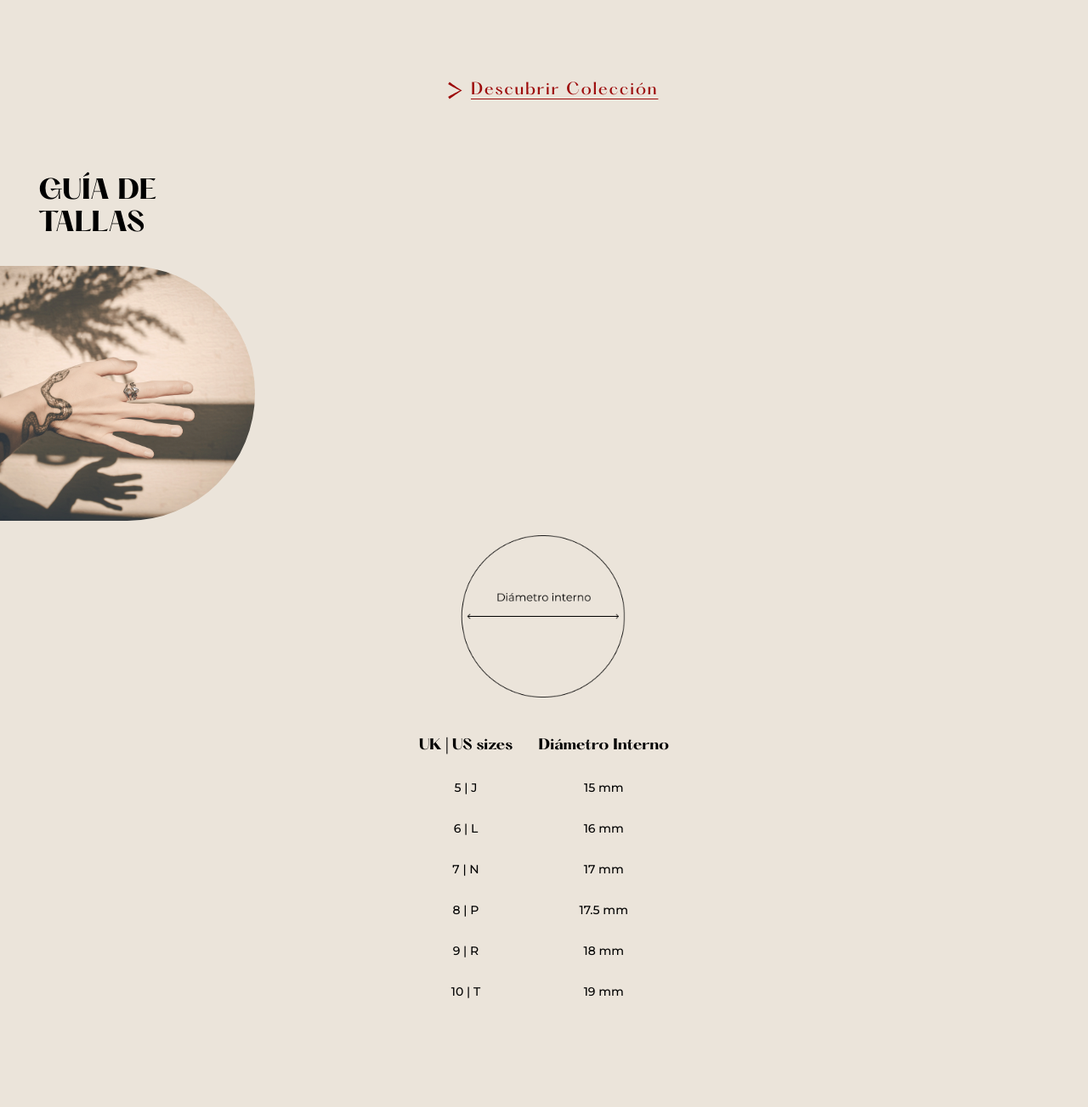
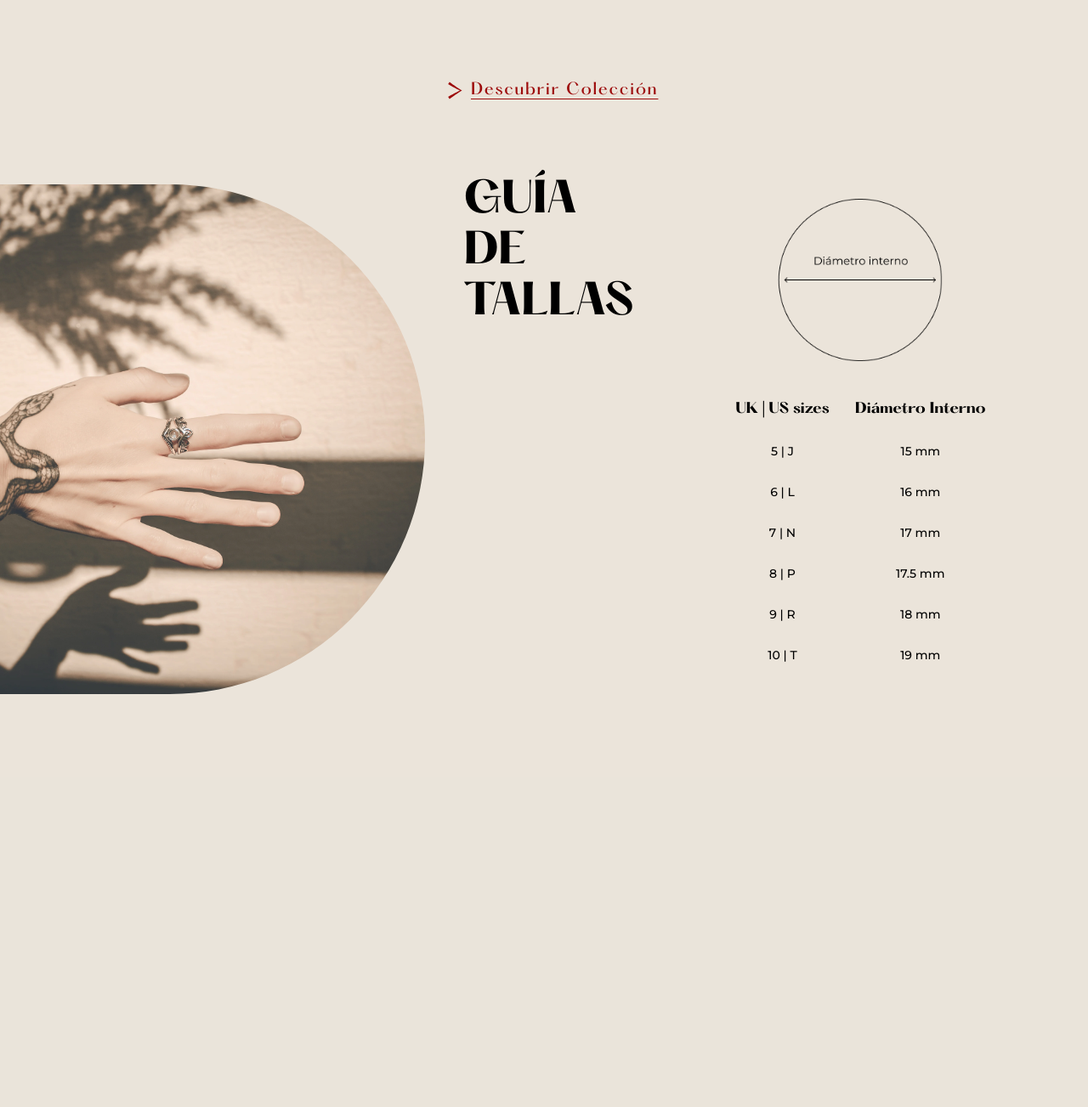
Before and after one commit to Binca-SA/terralava-beta, a PHP site: page / in a window 1280 px wide. Shown: the part 3462-4765 px from the top of the page at 85% size. After the commit the page ends 4279 px from the top, so only its background shows below. Run offline with PHP 8.4, Linux system fonts and the light colour scheme; data that the repository does not hold is empty.

Commit message:
home size guide finished

```diff
--- a/css/main.css
+++ b/css/main.css
@@ -961,6 +961,34 @@ body {
     font-size: 26px;
   }
 }
+@media (min-width: 700px) {
+  .section-sizeGuide {
+    display: -webkit-box;
+    display: -ms-flexbox;
+    display: flex;
+    -webkit-box-orient: horizontal;
+    -webkit-box-direction: normal;
+        -ms-flex-direction: row;
+            flex-direction: row;
+  }
+  .section-sizeGuide__title {
+    font-size: 48px;
+  }
+  .section-sizeGuide__img {
+    width: 600px;
+    height: 600px;
+    margin-left: 0;
+    -ms-flex-item-align: end;
+        align-self: flex-end;
+    -webkit-box-ordinal-group: 0;
+        -ms-flex-order: -1;
+            order: -1;
+    margin-left: -100px;
+  }
+  .section-sizeGuide__container {
+    margin: 0 auto;
+  }
+}
 .grid-shop {
   margin-right: 1.2em;
   margin-left: 1.2em;
--- a/sass/views/_home.scss
+++ b/sass/views/_home.scss
@@ -502,3 +502,23 @@
         }
     }
 }
+@media (min-width:700px){
+    .section-sizeGuide{
+        display: flex;
+        flex-direction: row;
+        &__title{
+            font-size: $h3-desk;
+        }
+        &__img{
+            width: 600px;
+            height: 600px;
+            margin-left: 0;
+            align-self: flex-end;
+            order: -1;
+            margin-left: -100px;
+        }
+        &__container{
+            margin: 0 auto;
+        }
+    }
+}
```
